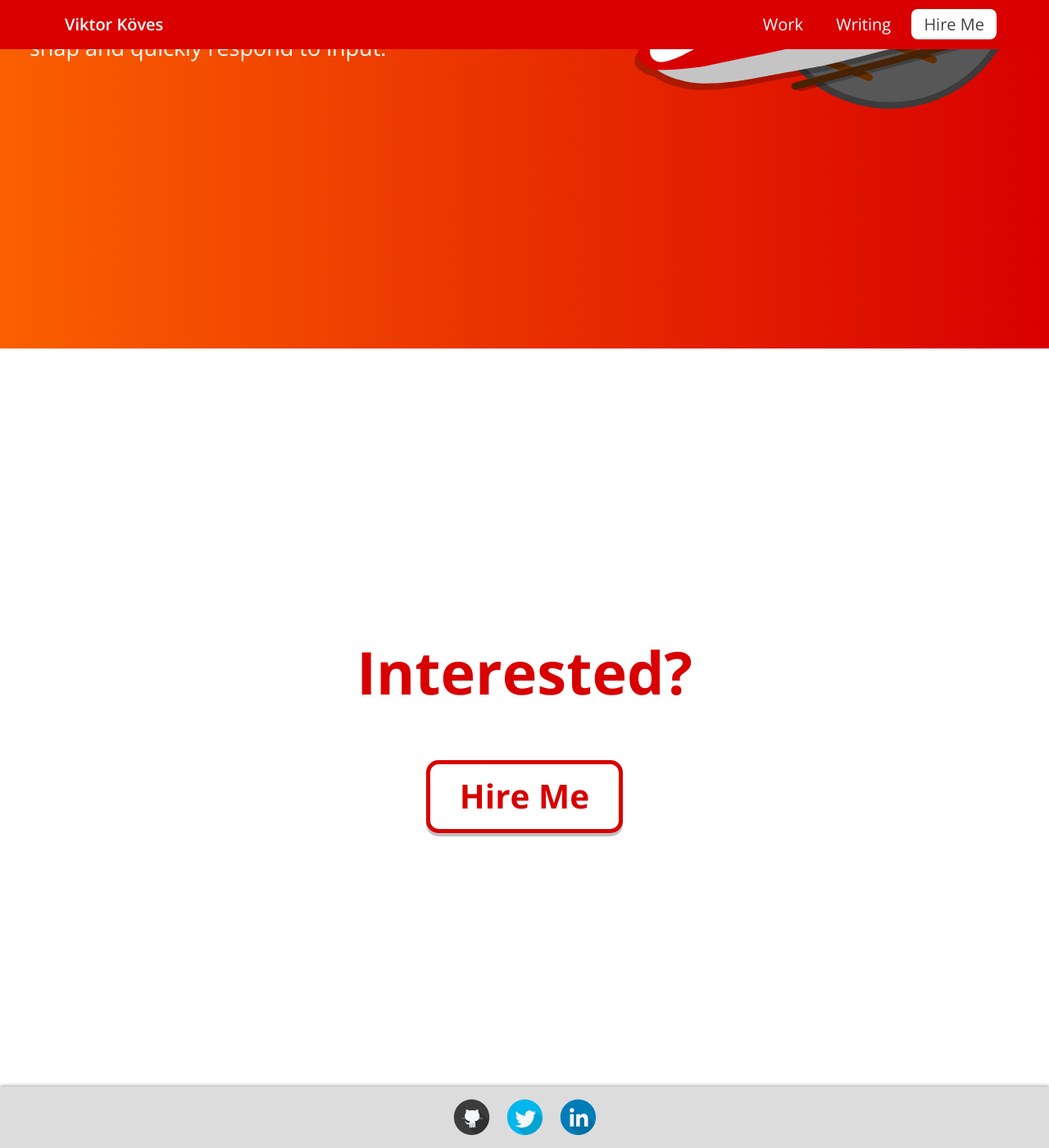
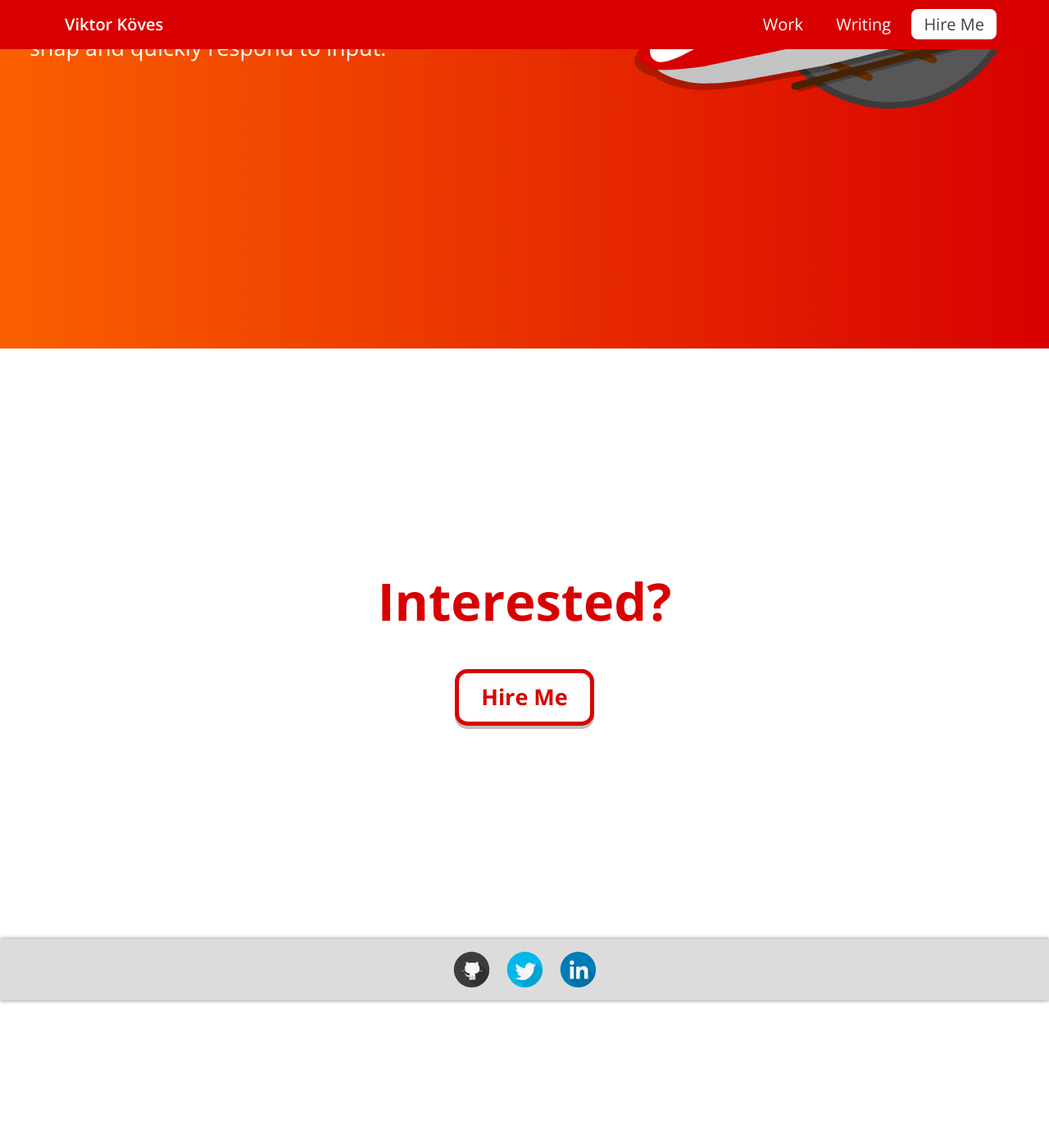
Before and after one commit to vkoves/vkoves.github.io, a Jekyll site: the page built from index.html, in a window 1280 px wide and 1400 px high, scrolled down 3199 px. Shown: the whole window at 82% size. Built offline with Jekyll 4.4.1, drawn with Linux system fonts in a browser that asks for light colours.

Commit message:
Reduce size of homepage 'Interested?' panel

```diff
--- a/css/index.scss
+++ b/css/index.scss
@@ -179,25 +179,31 @@ section.first-sect {
 }
 
 .hero.-hire-sect {
-  .sect-inner { justify-content: center; }
+  height: 40rem; // With no image, there's no reason to force height
+
+  .sect-inner {
+    justify-content: center;
+    min-height: 0;
+  }
 
   .sect-inner > div { text-align: center; }
 
   h2 {
     color: $brand-red;
-    font-size: 4rem;
+    font-size: 3.5rem;
+    margin: 0;
   }
 
   a {
     display: inline-block;
-    padding: 0.5rem 2rem;
-    margin-top: 3rem;
+    padding: 0.5rem 1.5rem;
+    margin-top: 2rem;
     background: $white;
     border: 5px solid #D80000;
     border-radius: 15px;
     box-shadow: 0 4px 0 $light-shadow-color;
     color: $brand-red;
-    font-size: 2.25rem;
+    font-size: 1.5rem;
     font-weight: bold;
 
     &:hover, &:focus {
```
